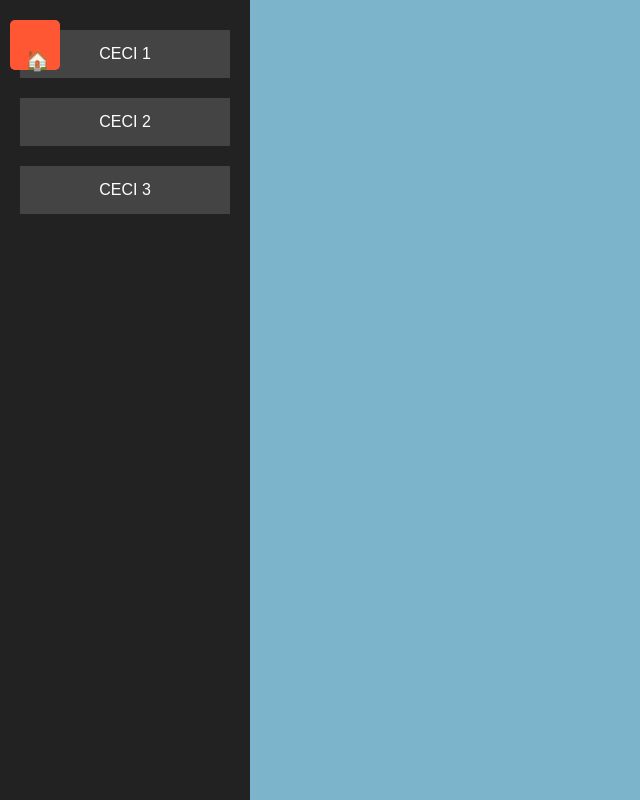
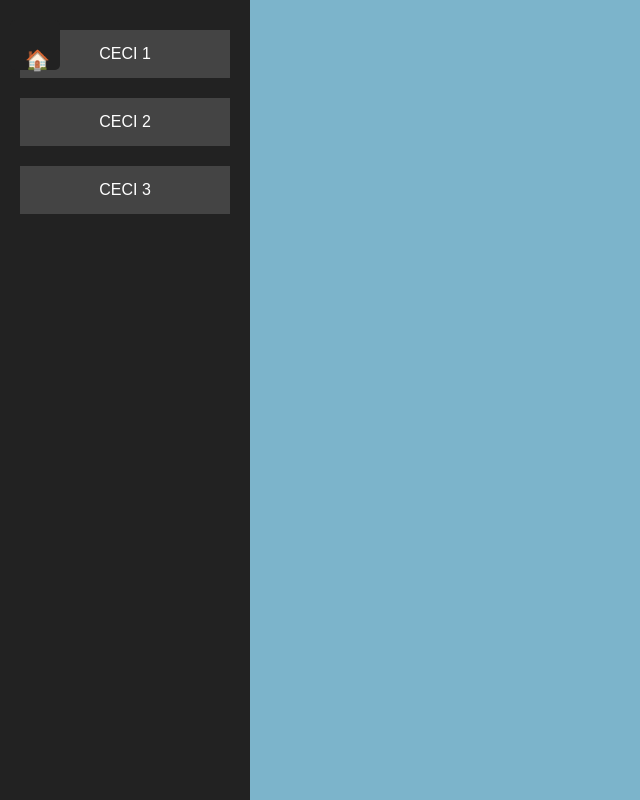
Before and after one commit to palorba/vavatr, a plain HTML site: page index.html in a window 1280 px wide. Shown: the whole page, without its empty margins (0-640 px from the left). Drawn offline with Linux system fonts and the light colour scheme.

Commit message:
Update index.html

```diff
--- a/index.html
+++ b/index.html
@@ -89,7 +89,7 @@
     display: block;
     width: 50px;
     height: 50px;
-    background: #ff5733;
+    background: #222;
     color: white;
     text-align: center;
     line-height: 50px;
```
